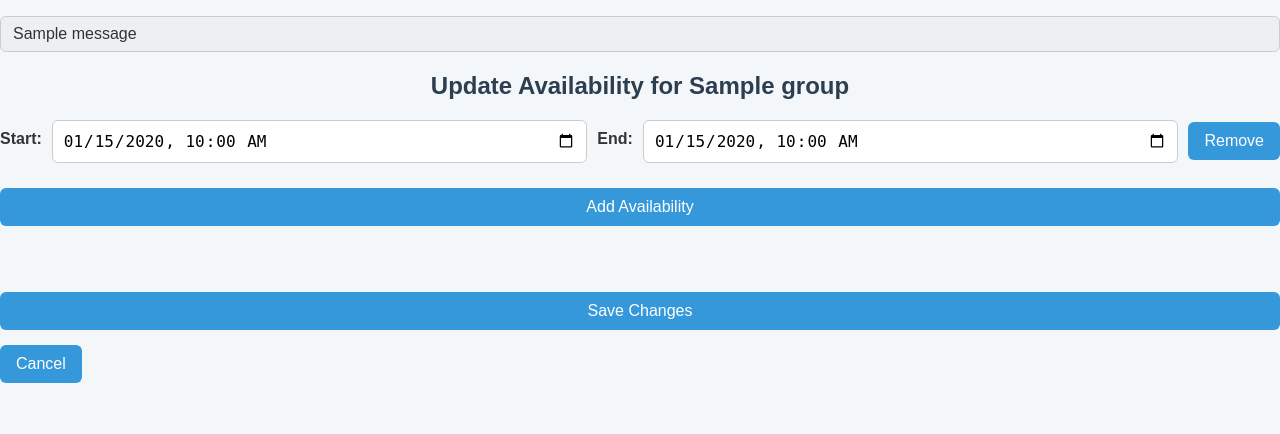
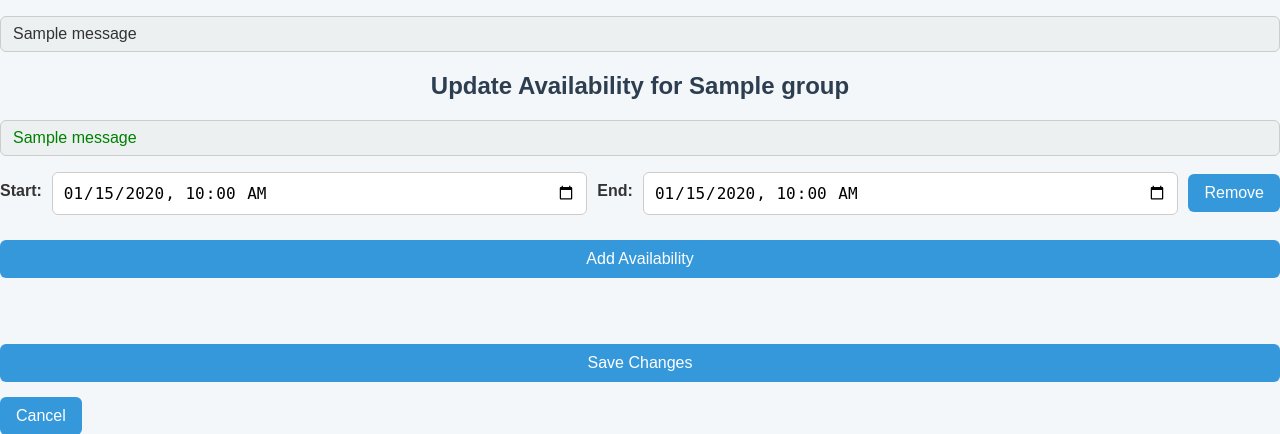
Before and after one commit to danieljeon1230/availability, a Flask app: page /group/000/update in a window 1280 px wide. Shown: the part 18-452 px from the top of the page. Run offline with Flask 3, Linux system fonts and the light colour scheme; the visitor is signed in with stand-in values (Sample User, id 1); tables that the repository leaves empty hold one stand-in row (values such as "Sample post"); one stand-in notice (Sample message) is shown.

Commit message:
Update update_availability.html

```diff
--- a/templates/update_availability.html
+++ b/templates/update_availability.html
@@ -2,6 +2,17 @@
 {% block title %}Update Availability for {{ group.name }}{% endblock %}
 {% block content %}
 <h2>Update Availability for {{ group.name }}</h2>
+
+{% with messages = get_flashed_messages(with_categories=true) %}
+  {% if messages %}
+    <ul>
+      {% for category, message in messages %}
+        <li style="color: {% if category == 'error' %}red{% else %}green{% endif %};">{{ message }}</li>
+      {% endfor %}
+    </ul>
+  {% endif %}
+{% endwith %}
+
 <form method="post" id="availability-form">
     <div id="availability-fields">
         {% for avail in availabilities %}
```
